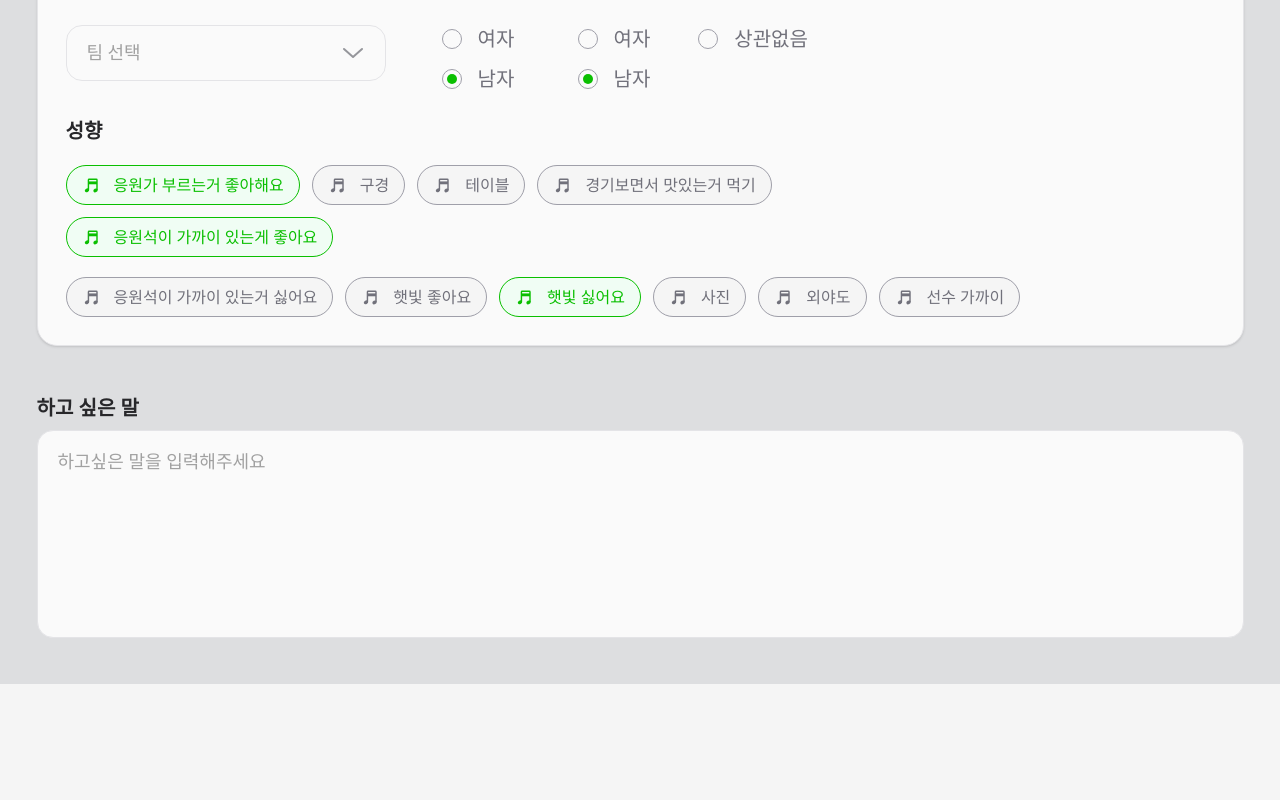
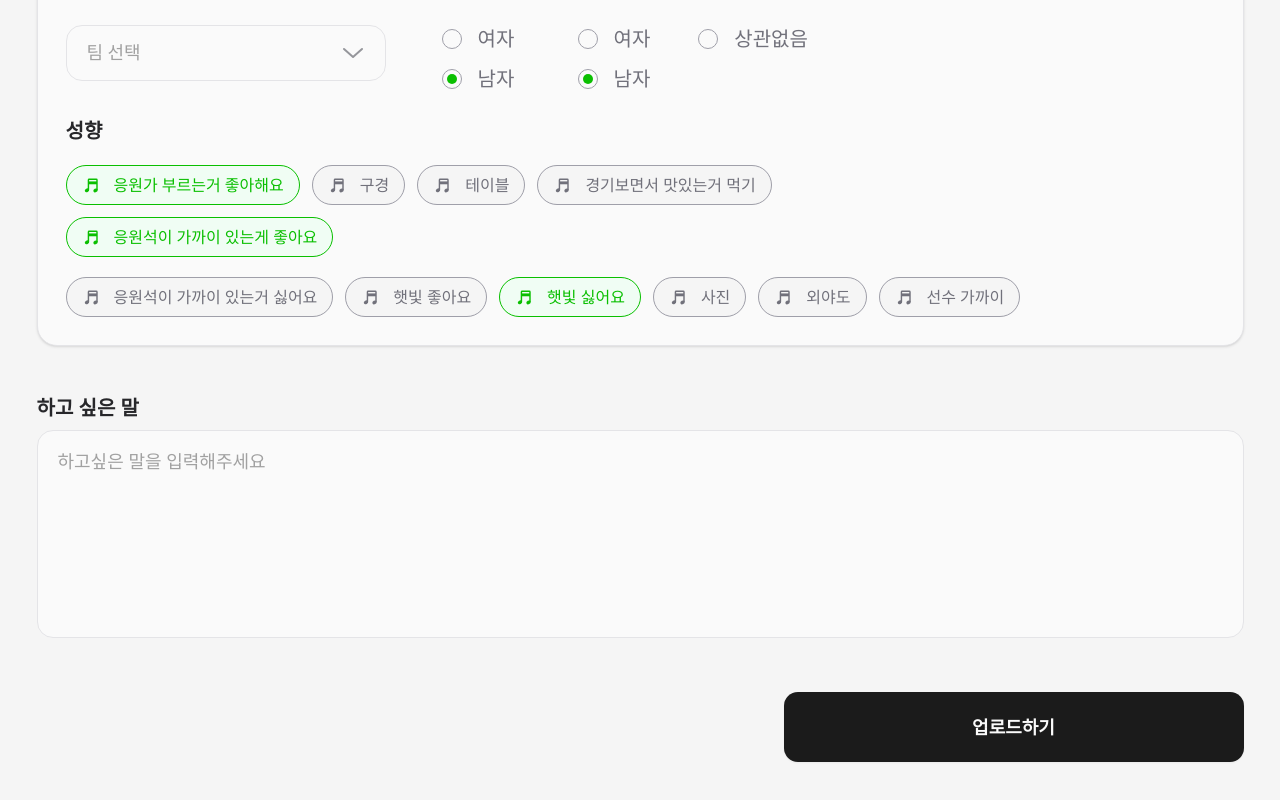
Before and after one commit to M0oO0ooOO00/Home-runnie, a Next.js app in the folder apps/frontend/: page /write in a window 1280 px wide. Shown: the part 947-1747 px from the top of the page. Before the commit the page ends 1631 px from the top, so only its background shows below. Built offline with nearby package versions, Linux system fonts and the light colour scheme.

Commit message:
feat: 업로드하기 버튼 추가

```diff
--- a/apps/frontend/src/app/write/page.tsx
+++ b/apps/frontend/src/app/write/page.tsx
@@ -6,6 +6,7 @@ import DateSelect from '@/shared/ui/write/date-select';
 import { RadioGroup } from '@/shared/ui/radio';
 import { BgmTag } from '@/shared/ui/tag/bgm-tag';
 import TeamDropdown from '@/shared/ui/dropdown/team-dropdown';
+import { CtaButton } from '@/shared/ui/button/cta-button';
 import { baseBallTeamItems, baseBallStadiumItems } from '@homerunnie/shared';
 
 export default function Page() {
@@ -47,7 +48,7 @@ export default function Page() {
     setPicked((cur) => (cur.includes(t) ? cur.filter((x) => x !== t) : [...cur, t]));
 
   return (
-    <main className="min-h-screen bg-gray-200">
+    <main className="min-h-screen">
       <div className="mx-auto max-w-[1207px] px-4 py-10 lg:px-0">
         <div className="mb-8 flex items-center gap-3">
           <Image src="/icons/pencil.svg" alt="연필" width={36} height={36} />
@@ -232,6 +233,12 @@ export default function Page() {
             className="h-52 w-full resize-none rounded-2xl border border-zinc-200 bg-neutral-50 px-5 py-4 text-lg placeholder-neutral-400 focus:outline-none focus:ring-2 focus:ring-zinc-300"
           />
         </section>
+
+        <div className="mt-12 flex justify-end">
+          <CtaButton variant="primary" size="default" type="button">
+            <div className="text-white text-lg font-semibold leading-7">업로드하기</div>
+          </CtaButton>
+        </div>
       </div>
     </main>
   );
```
